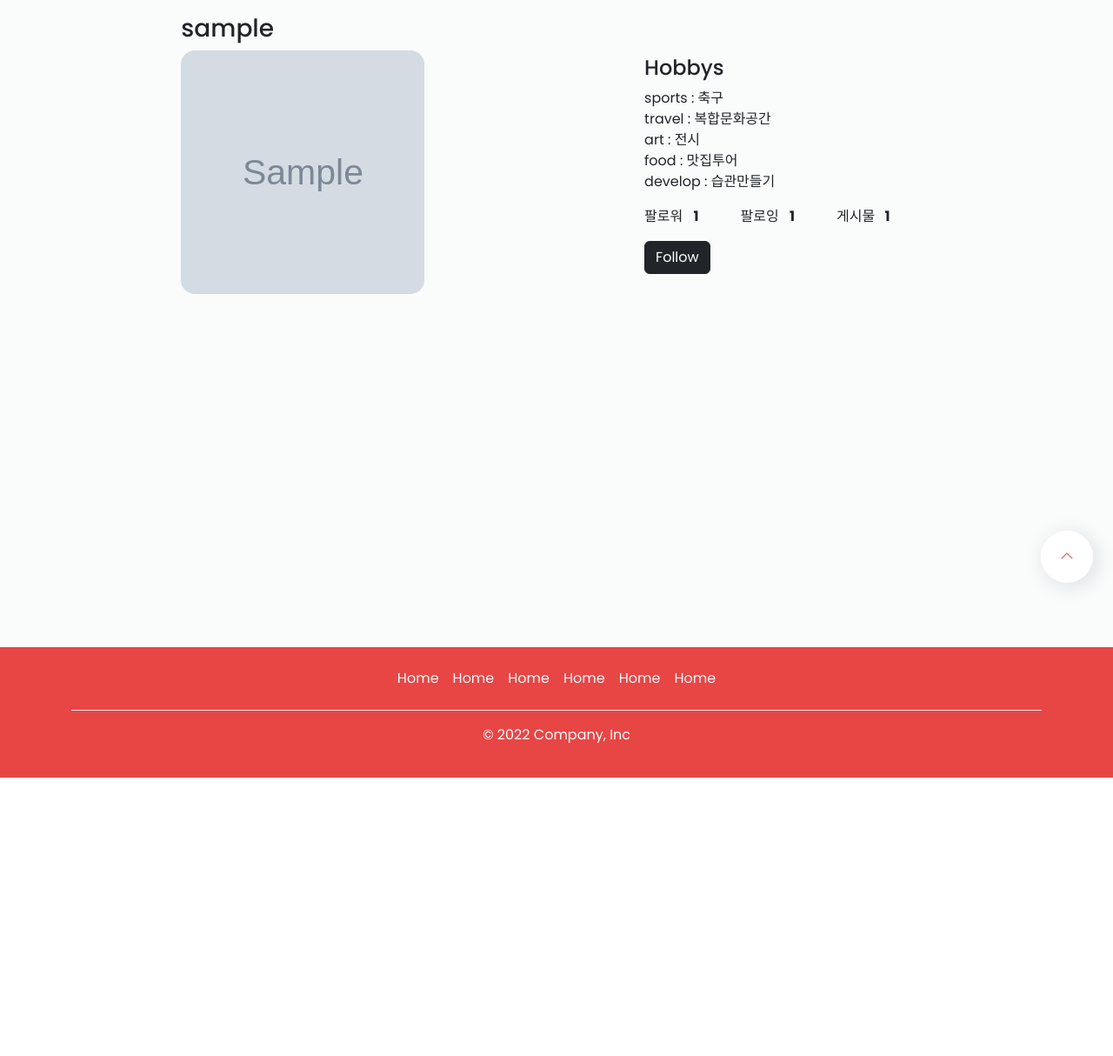
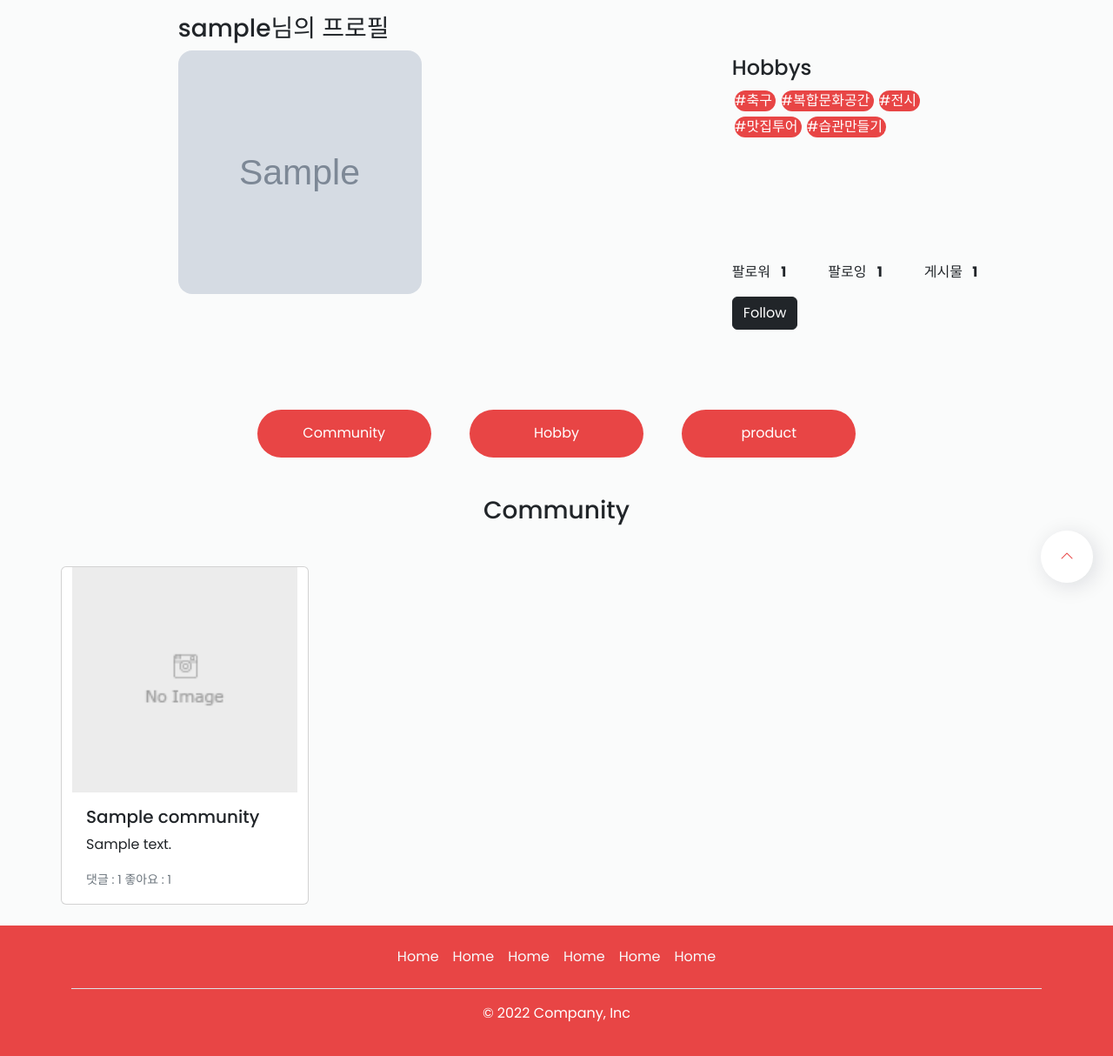
Before and after one commit to midhyun/Mohobby, a Django app: page /accounts/detail/1/ in a window 1280 px wide. Shown: the part 80-1294 px from the top of the page at 87% size. Before the commit the page ends 974 px from the top, so only its background shows below. Run offline with Django 3.2, Linux system fonts and the light colour scheme; tables that the repository leaves empty hold one stand-in row (values such as "Sample post"); grey boxes marked "Sample" are stand-in pictures; some libraries are stand-ins or nearby versions.

Commit message:
feat : mypage 밑 탭기능 구현, 오른쪽 디자인 변경[신우철]

```diff
--- a/accounts/models.py
+++ b/accounts/models.py
@@ -5,8 +5,10 @@ from imagekit.models import ProcessedImageField
 from imagekit.processors import ResizeToFill
 from multiselectfield import MultiSelectField
 from imagekit.processors import Thumbnail
+
 # Create your models here.
 # 이름 비밀번호 설명 주소 생년월일
+
 
 class User(AbstractUser):
     GENDER_CHOICES = (
@@ -20,12 +22,12 @@ class User(AbstractUser):
     address = models.CharField(max_length=50)  # 주소
     address_detail = models.CharField(max_length=40, null=True, blank=True)  # 상세주소
     birth = models.DateTimeField(default=timezone.now)  # 나이
-    followings = models.ManyToManyField('self',symmetrical=False, related_name='followers')
+    followings = models.ManyToManyField("self", symmetrical=False, related_name="followers")
 
     image = ProcessedImageField(
-        upload_to='image/',
-        format='JPEG',
-        options={'quality': 30},
+        upload_to="image/",
+        format="JPEG",
+        options={"quality": 30},
         blank=True,
     )
 
@@ -88,7 +90,7 @@ class User(AbstractUser):
     )
 
     art = MultiSelectField(  # 관심 문화*예술 선택
-        max_length=100,
+        max_length=4,
         choices=ART_CHOICES,
         blank=True,
     )
@@ -128,13 +130,7 @@ class User(AbstractUser):
         ("사이드프로젝트", "사이드프로젝트"),
     )
 
-    develop = MultiSelectField(  # 관심 음식 선택
-        max_length=100,
-        choices=DEVELOP_CHOICES,
-        blank=True
-    )
-
-
+    develop = MultiSelectField(max_length=100, choices=DEVELOP_CHOICES, blank=True)  # 관심 음식 선택
 
     @property
     def get_photo_url(self):
--- a/accounts/templates/accounts/detail.html
+++ b/accounts/templates/accounts/detail.html
@@ -1,7 +1,12 @@
 {% extends 'base.html' %}
 {% load django_bootstrap5 %}
+{% load static %}
+
+{% block css %}
+  <link rel="stylesheet" href="{% static 'css/accounts.css' %}">
+  <link href="https://cdn.jsdelivr.net/npm/bootstrap@5.2.3/dist/css/bootstrap.min.css" rel="stylesheet">
+{% endblock %}
 {% block content %}
-
 <!-- 프로필 -->
   <!-- 팔로워 모달 -->
   <div class="modal fade title-font" id="followerModal" tabindex="-1" aria-labelledby="followerModalLabel" aria-hidden="true">
@@ -27,7 +32,7 @@
           {% endif %}
         </div>
         <div class="modal-footer">
-          <button type="button" class="btn pos-btn" data-bs-dismiss="modal">Close</button>
+          <button type="button" class="btn btn-dark" data-bs-dismiss="modal">Close</button>
         </div>
       </div>
     </div>
@@ -55,7 +60,7 @@
           {% endif %}
         </div>
         <div class="modal-footer">
-          <button type="button" class="btn pos-btn" data-bs-dismiss="modal">Close</button>
+          <button type="button" class="btn btn-dark" data-bs-dismiss="modal">Close</button>
         </div>
       </div>
     </div>
@@ -71,24 +76,34 @@
           <!--프사-->
           <div class="pf-right">
             <div class='pf-detail d-flex justify-content-around'>
-            <div>
-                <h3 class="">{{user}}</h3>
+            <div class="profile-m">
+                <h3 class="">{{user}}님의 프로필</h3>
                 <img class="id-img rounded-4" style="width:280px; height:280px;" src="{{ user.image.url }}" alt="{{ user.profile.image }}" class='mb-2'>
               <p class="small mb-1 lh-lg">
             </div>
             <!--프사 옆-->
-            <div>
+            <div class="acoounts-all">
                 <h4 class="mt-5">Hobbys</h4>
-                sports : {{user.sports}}
-                <br>
-                travel : {{user.travel}}
-                <br>
-                art : {{user.art}}
-                <br>
-                food : {{user.food}}
-                <br>
-                develop : {{user.develop}}
-              </p>
+                <div class="accounts-height">
+                <div class="accounts-hoddys">
+                {% for sports in user.sports %}
+                <p class="all-tag">#{{ sports }}&nbsp</p>
+                {% endfor %}
+                {% for travel in user.travel %}
+                <p class="all-tag">#{{ travel }}&nbsp</p>
+                {% endfor %}
+                {% for art in user.art %}
+                <p class="all-tag">#{{ art }}&nbsp</p>
+                {% endfor %}
+                {% for food in user.food %}
+                <p class="all-tag">#{{ food }}&nbsp</p>
+                {% endfor %}
+                {% for develop in user.develop %}
+                <p class="all-tag">#{{ develop }}&nbsp</p>
+                {% endfor %}
+              </div>
+              </div>
+
             <!-- 팔로우 표시 -->
             <div class="counts d-flex">
               <div class="me-5">
@@ -137,7 +152,7 @@
                       정말 탈퇴하시겠습니까?
                     </div>
                     <div class="modal-footer">
-                      <a href="{% url 'accounts:delete' %}" type="button" class="btn neg-btn">탈퇴</a>
+                      <a href="{% url 'accounts:delete' %}" type="button" class="btn btn-dark">탈퇴</a>
                       <button type="button" class="btn btn-secondary" data-bs-dismiss="modal">취소</button>
                     </div>
                   </div>
@@ -147,6 +162,78 @@
             </div>
         </div>
       </div>
+      <br>
+      <div class='mt-5 text-center'>
+      <nav id="tab-button-nav">
+      <button class="tab-button" data-tab-section="tab-section-1">Community</button>
+      <button class="tab-button" data-tab-section="tab-section-2">Hobby</button>
+      <button class="tab-button" data-tab-section="tab-section-3">product</button>
+      </nav>
+    </div>
+      <main>
+        <br>
+        <section id="tab-section-1" class="tab-section">
+          <h3 class="text-center mb-5">Community</h3>
+          <div class="row row-cols-1 row-cols-md-4 g-4">
+            {% for community in user.community_set.all %}
+                <div class="card">
+                  {% if community.image %}
+                  <img src="{{ community.image.url }}" class="img-feed" alt="community">
+                  {% else %}
+                  <img src="{%static 'images/noimage.png' %}" class="img-feed" alt="">
+                  {% endif %}
+                  <div class="card-body">
+                    <h5 class="card-title">{{ community.title }}</h5>
+                    <p class="card-text">{{ community.content }}</p>
+                    <p class="card-text"><small class="text-muted">댓글 : {{ user.comment_set.count }}  좋아요 : {{ user.like_community.count }}</small></p>
+                  </div>
+                </div>
+            {% endfor %}
+            </div>
+        </section>
+        <section id="tab-section-2" class="tab-section" hidden>
+          <h3 class="text-center mb-5">Hobby</h3>
+          <div class="row row-cols-1 row-cols-md-4 g-4">
+            {% for hobby in user.hobby_set.all %}
+                  <div class="card">
+                    {% if hobby.image %}
+                    <img src="{{ hobby.image.url }}" class="img-feed" alt="hobby">
+                    {% else %}
+                    <img src="{%static 'images/noimage.png' %}" class="img-feed" alt="">
+                    {% endif %}
+                    <div class="card-body">
+                      <p class="card-title">제목 : {{ hobby.title }}</p>
+                      <p class="card-text">내용 : {{ hobby.content }}</p>
+                      <p class="card-text">주소 : {{ hobby.address }}</p>
+                      <p class="card-text">활동 : {{ hobby.tags }}</p>
+                      <p class="card-text">시간 : {{ hobby.meeting_day }}</p>
+                      <p class="card-text"><small class="text-muted">작성자 : {{ user }}</small></p>
+                    </div>
+                  </div>
+              {% endfor %}
+            </div>
+        </section>
+
+        <section id="tab-section-3" class="tab-section" hidden>
+          <h3 class="text-center mb-5">product</h3>
+          <div class="row row-cols-1 row-cols-md-4 g-4">
+          {% for product in user.product_set.all %}
+                <div class="card">
+                  {% if product.image %}
+                  <img src="{{ product.image.url }}" class="img-feed" alt="product">
+                  {% else %}
+                  <img src="{%static 'images/noimage.png' %}" class="img-feed" alt="">
+                  {% endif %}
+                  <div class="card-body">
+                    <h5 class="card-title">{{ product.title }}</h5>
+                    <p class="card-text">{{ product.content|safe }}</p>
+                    <p class="card-text"><small class="text-muted">작성자 : {{ user }}</small></p>
+                  </div>
+                </div>
+            {% endfor %}
+          </div>
+        </section>
+      </main>
     </section>
 
 
@@ -192,4 +279,24 @@
           })
   })
 </script>
+<script>
+  const $nav = document.querySelector('#tab-button-nav')
+  const $sections = document.querySelectorAll('.tab-section');
+
+  $nav.addEventListener('click', (e) => {
+    if (!e.target.classList.contains('tab-button')) {
+      return;
+    }
+
+    const focusedTabId = e.target.dataset.tabSection;
+
+    $sections.forEach(($section) => {
+      if ($section.id === focusedTabId) {
+        $section.removeAttribute('hidden');
+      } else {
+        $section.setAttribute('hidden', true);
+      }
+    });
+  });
+</script>
 {% endblock js %}
--- a/static/css/accounts.css
+++ b/static/css/accounts.css
@@ -324,3 +324,46 @@
     justify-content: center;
     border-radius: 30px;
 }
+
+.img-feed {
+    width: 100%;
+    height: 259px;
+}
+.tab-button{
+    background-color: #E84545;
+    width: 200px;
+    height: 55px;
+    border-radius: 30px;
+    color: #ffffff;
+    border: 0px;
+    outline: 0px;
+    margin: 20px;
+}
+.tab-button:focus {
+    background-color: rgb(177, 12, 12);
+    }
+.profile-m{
+    margin-left: 11%;
+}
+
+.acoounts-all{
+    margin-left: 32%;
+}
+.accounts-hoddys{
+    display: flex;
+    flex-direction: row;
+    flex-wrap: wrap;
+    width: 50%;
+    min-width: 300px;
+}
+.all-tag{
+    background-color: #E84545;
+    background-size: contain;
+    color: #ffffff;
+    border-radius: 20px;
+    text-align: center;
+    margin: 0.2rem;
+}
+.accounts-height{
+    height: 200px;
+}
```
Also changed, not shown: accounts/views.py (+6 -5 lines), accounts/migrations/0003_merge_20221201_1437.py (deleted), hobby/migrations/0002_auto_20221202_0913.py (added), hobby/migrations/0004_tag_category.py (deleted), static/images/noimage.png (added).
